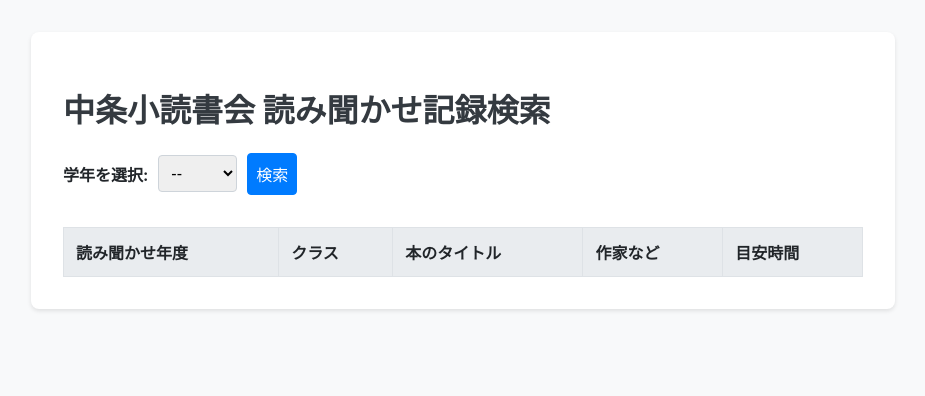
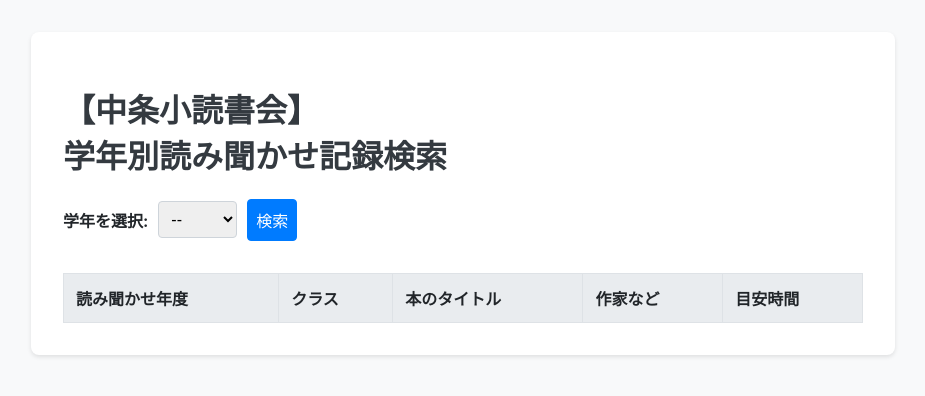
Before and after one commit to mayamaya55/chujo.dokusyo, a Flask app: page / in a window 1280 px wide. Shown: the top 396 px of the page, without its empty margins (177-1102 px from the left). Run offline with Flask 3, Linux system fonts and the light colour scheme; lists and menus that the app fills with data are empty; parts of the project's set-up code (start-up, migrations or seed data) failed here and were passed over.

Commit message:
Feat: Refine application title with line break

```diff
--- a/templates/index.html
+++ b/templates/index.html
@@ -21,7 +21,7 @@
 </head>
 <body>
     <div class="container">
-        <h1>中条小読書会 読み聞かせ記録検索</h1>
+        <h1>【中条小読書会】<br>学年別読み聞かせ記録検索</h1>
         <div class="search-form">
             <label for="grade">学年を選択:</label>
             <select id="grade">
```
